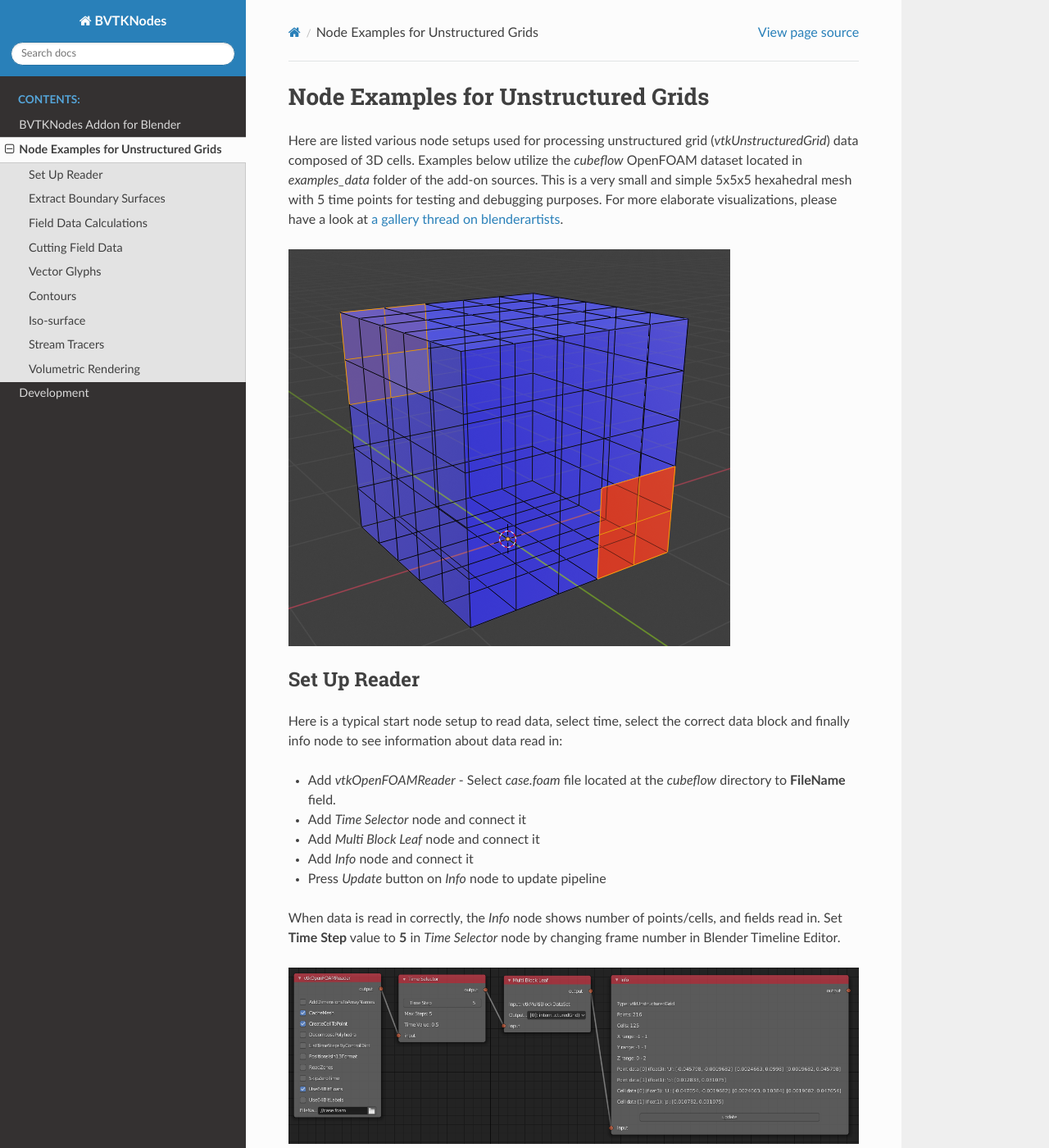
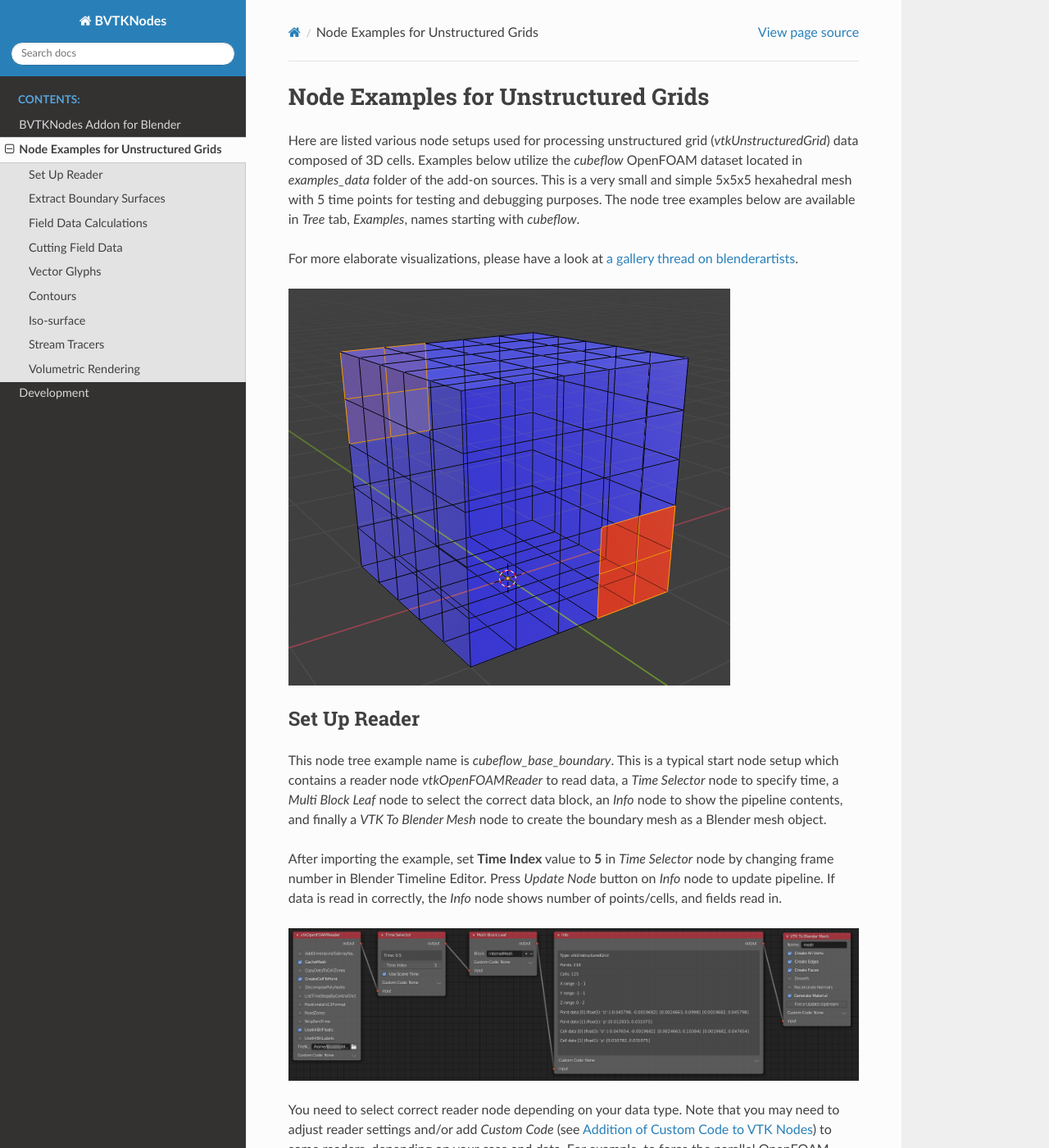
Before and after one commit to simboden/BVtkNodes, a Sphinx documentation site: the page built from docs/ug_nodes.rst, in a window 1280 px wide and 1400 px high. Shown: the whole window at 82% size. Built offline with Sphinx 7.4.7 and the Read the Docs theme 2.0.0, drawn with Linux system fonts in a browser that asks for light colours; some of the changed text lies outside the part shown.

Commit message:
Docs: ug_nodes: reader setup, boundary patch

```diff
--- a/docs/ug_nodes.rst
+++ b/docs/ug_nodes.rst
@@ -8,7 +8,10 @@
 utilize the *cubeflow* OpenFOAM dataset located in *examples_data*
 folder of the add-on sources. This is a very small and simple 5x5x5
 hexahedral mesh with 5 time points for testing and debugging
-purposes. For more elaborate visualizations, please have a look at
+purposes. The node tree examples below are available in *Tree* tab,
+*Examples*, names starting with *cubeflow*.
+
+For more elaborate visualizations, please have a look at
 `a gallery thread on blenderartists <https://blenderartists.org/t/bvtknodes-gallery/1161079>`_.
 
 .. image:: images/ug_cubeflow_geometry.png
@@ -17,21 +20,19 @@
 Set Up Reader
 -------------
 
-Here is a typical start node setup to read data, select time, select
-the correct data block and finally info node to see information about
-data read in:
+This node tree example name is *cubeflow_base_boundary*.
+This is a typical start node setup which contains a reader node
+*vtkOpenFOAMReader* to read data, a *Time Selector* node to specify
+time, a *Multi Block Leaf* node to select the correct data block, an
+*Info* node to show the pipeline contents, and finally a *VTK To
+Blender Mesh* node to create the boundary mesh as a Blender mesh
+object.
 
-* Add *vtkOpenFOAMReader* - Select *case.foam* file located at the
-  *cubeflow* directory to **FileName** field.
-* Add *Time Selector* node and connect it
-* Add *Multi Block Leaf* node and connect it
-* Add *Info* node and connect it
-* Press *Update* button on *Info* node to update pipeline
-
-When data is read in correctly, the *Info* node shows number of
-points/cells, and fields read in. Set **Time Step** value to **5** in
-*Time Selector* node by changing frame number in
-Blender Timeline Editor.
+After importing the example, set **Time Index** value to **5** in
+*Time Selector* node by changing frame number in Blender Timeline
+Editor. Press *Update Node* button on *Info* node to update pipeline.
+If data is read in correctly, the *Info* node shows number of
+points/cells, and fields read in.
 
 .. image:: images/ug_reader_nodesetup.png
 
@@ -73,6 +75,10 @@
   (see :ref:`custom_code`).
 * Add two *Multi Block Leaf* nodes in series to select patches and the
   wanted patch, before connecting to *VTK To Blender Mesh*.
+* Run *Update Node* and *Force Update Upstream* on *VTK To Blender
+  Mesh* node to make the ``EnableAllPatchArrays()`` work correctly.
+
+This node tree example name is *cubeflow_boundary_patch*.
 
 .. image:: images/ug_extract_boundary_patch_nodesetup.png
 
```
Also changed, not shown: other parts of docs/ug_nodes.rst (+2 -1 lines), docs/images/ug_extract_boundary_patch_nodesetup.png, docs/images/ug_reader_nodesetup.png.
